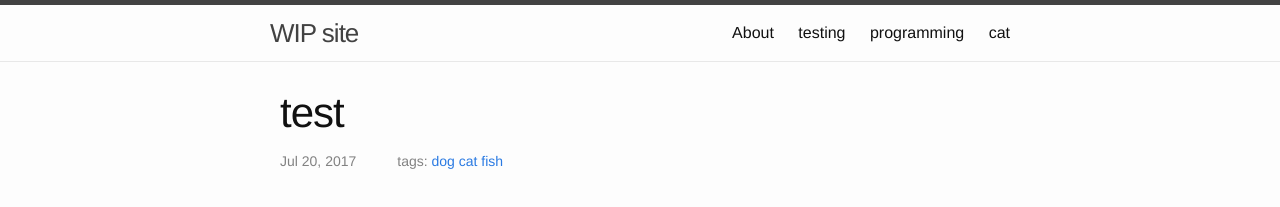
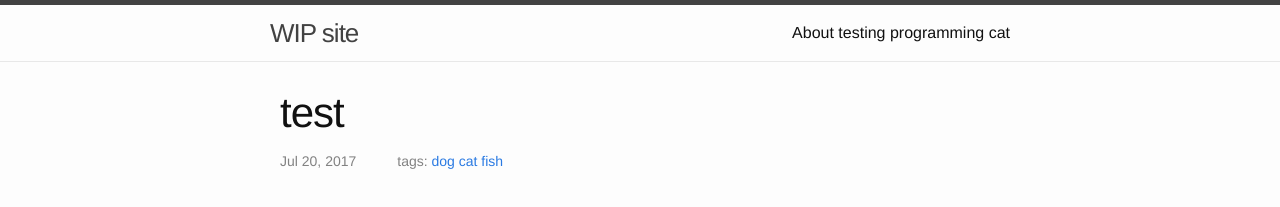
Before and after one commit to JosephLing/josephling.github.io, a Jekyll site: the page built from index.html, in a window 1280 px wide. Shown: the top 207 px of the page. Built offline with Jekyll 4.4.1, drawn with Linux system fonts in a browser that asks for light colours.

Commit message:
broke windows dev setup so saving changes as I don't want to fix it atm, when i could use another device

```diff
--- a/_includes/header.html
+++ b/_includes/header.html
@@ -16,14 +16,14 @@
         {% for page in site.pages %}
           {% if page.title %}
             {% if page.titlebar and page.titlebar != "" %}
-            <a class="page-link" href="{{ page.url | prepend: site.baseurl }}">{{ page.title }}</a>
+            <a class="link page" href="{{ page.url | prepend: site.baseurl }}">{{ page.title }}</a>
             {% endif %}
           {% endif %}
         {% endfor %}
 
         {% for category in site.categories %}
           {% if category %}
-            <a class="page-link" href="{{ site.baseurl }}/category?type={{ category | first }}">{{ category | first }}</a>
+            <a class="link category" href="{{ site.baseurl }}/category?type={{ category | first }}">{{ category | first }}</a>
           {% endif %}
         {% endfor %}
       </div>
--- a/_sass/_layout.scss
+++ b/_sass/_layout.scss
@@ -31,13 +31,22 @@
         display: none;
     }
 
-    .page-link {
+    .link {
         color: $text-color;
         line-height: $base-line-height;
+    }
 
+    .link.page{
         // Gaps between nav items, but not on the first one
         &:not(:first-child) {
             margin-left: 20px;
+        }
+    }
+
+    .link.cat{
+        // Gaps between nav items, but not on the first one
+        &:not(:first-child) {
+            margin-left: 10px;
         }
     }
 
```
Also changed, not shown: _ReadMe.md (added, +10 -0 lines), favicon.ico (added).
